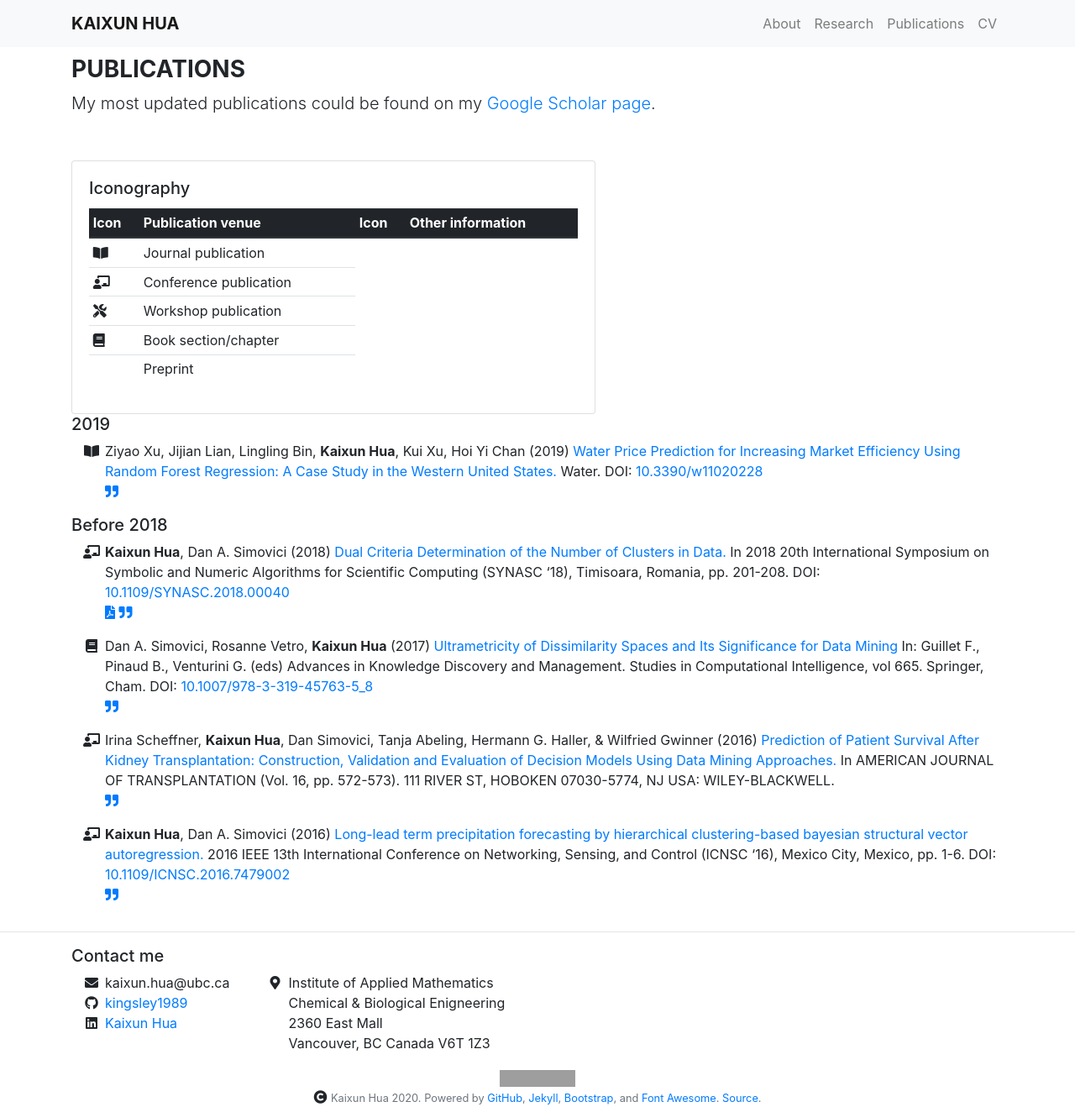
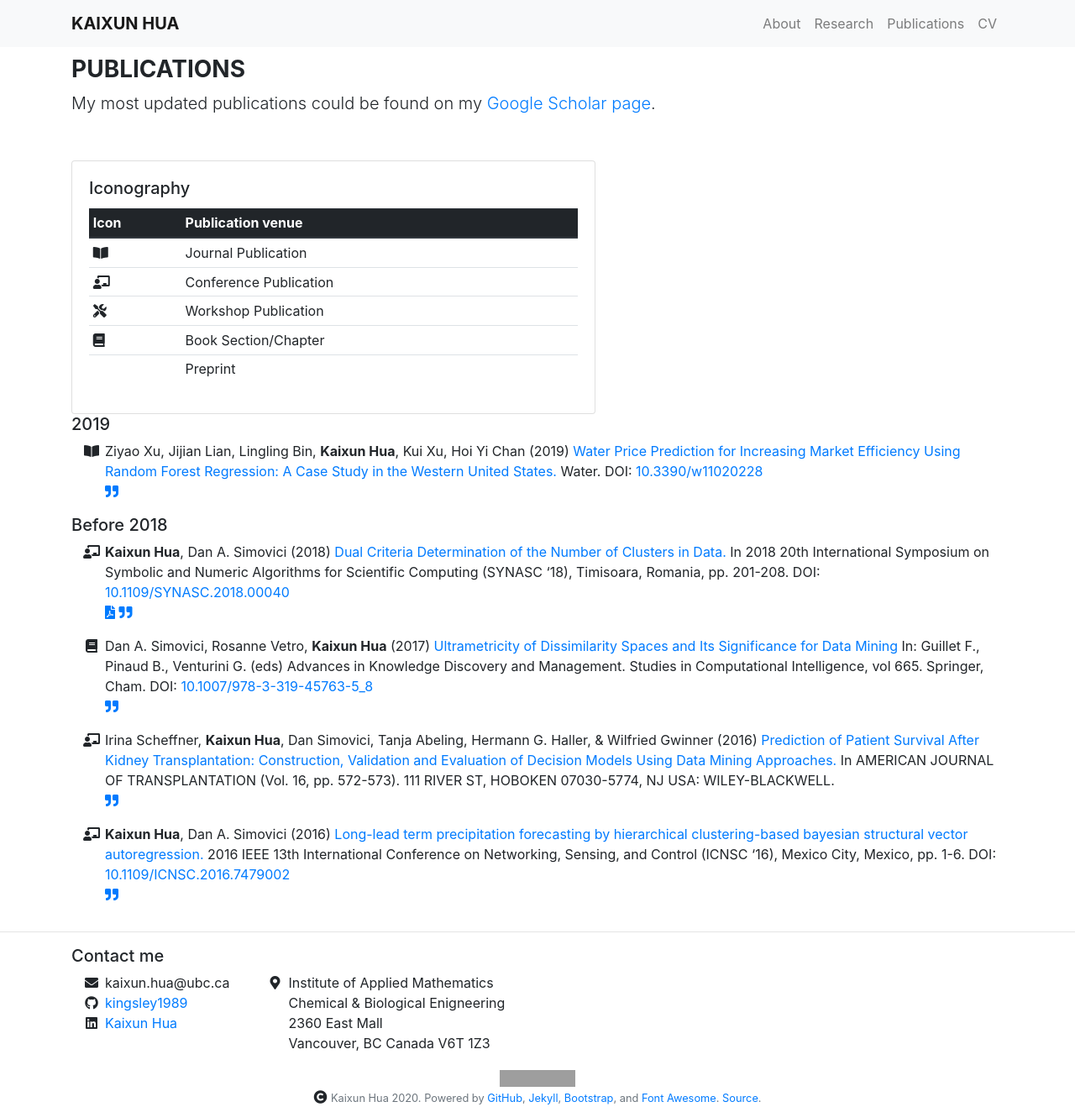
Before and after one commit to kingsley1989/kingsley1989.github.io, a Jekyll site: the page built from _pages/publications.md, in a window 1280 px wide. Shown: the whole page at 84% size. Built offline with Jekyll 4.4.1, drawn with Linux system fonts in a browser that asks for light colours; nearby versions of some CDN libraries; grey boxes are pictures that could not be loaded.

Commit message:
update pub layout

```diff
--- a/_data/icons.yml
+++ b/_data/icons.yml
@@ -13,6 +13,7 @@ venue_journal_bullet: <i class="fa-li fas fa-book-open"></i>
 venue_conference_bullet: <i class="fa-li fas fa-chalkboard-teacher"></i>
 venue_book_bullet: <i class="fa-li fas fa-book"></i>
 venue_workshop_bullet: <i class="fa-li fas fa-tools"></i>
+venue_preprint_bullet: <i class="fa-li fas fa-pencil-alt"></i>
 venue_unknown_bullet: <i class="fa-li fas fa-question"></i>
 
 contact_email_bullet: <i class="fa-li fa fa-envelope"></i>
--- a/_layouts/publications.html
+++ b/_layouts/publications.html
@@ -27,26 +27,24 @@ layout: default
               <tr>
                 <th scope="col">Icon</th>
                 <th scope="col">Publication venue</th>
-                <th scope="col">Icon</th>
-                <th scope="col">Other information</th>
               </tr>
             </thead>
             <tbody>
               <tr>
                 <th scope="row">{{ site.data.icons.venue_journal_icon }}</th>
-                <td>Journal publication</td>
+                <td>Journal Publication</td>
               </tr>
               <tr>
                 <th scope="row">{{ site.data.icons.venue_conference_icon }}</th>
-                <td>Conference publication</td>
+                <td>Conference Publication</td>
               </tr>
               <tr>
                 <th scope="row">{{ site.data.icons.venue_workshop_icon }}</th>
-                <td>Workshop publication</td>
+                <td>Workshop Publication</td>
               </tr>
               <tr>
                 <th scope="row">{{ site.data.icons.venue_book_icon }}</th>
-                <td>Book section/chapter</td>
+                <td>Book Section/Chapter</td>
               </tr>
               <tr>
                 <th scope="row">{{ site.data.icons.venue_preprint_icon }}</th>
```
